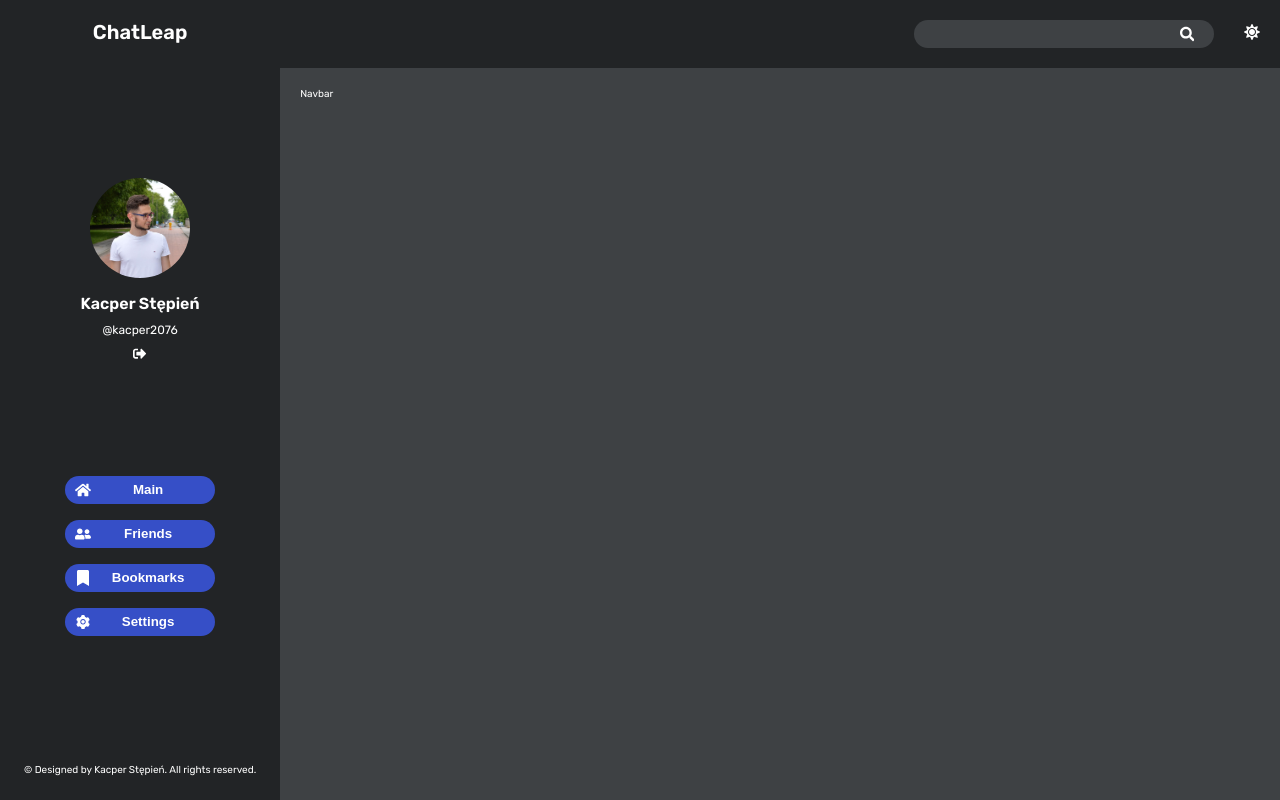
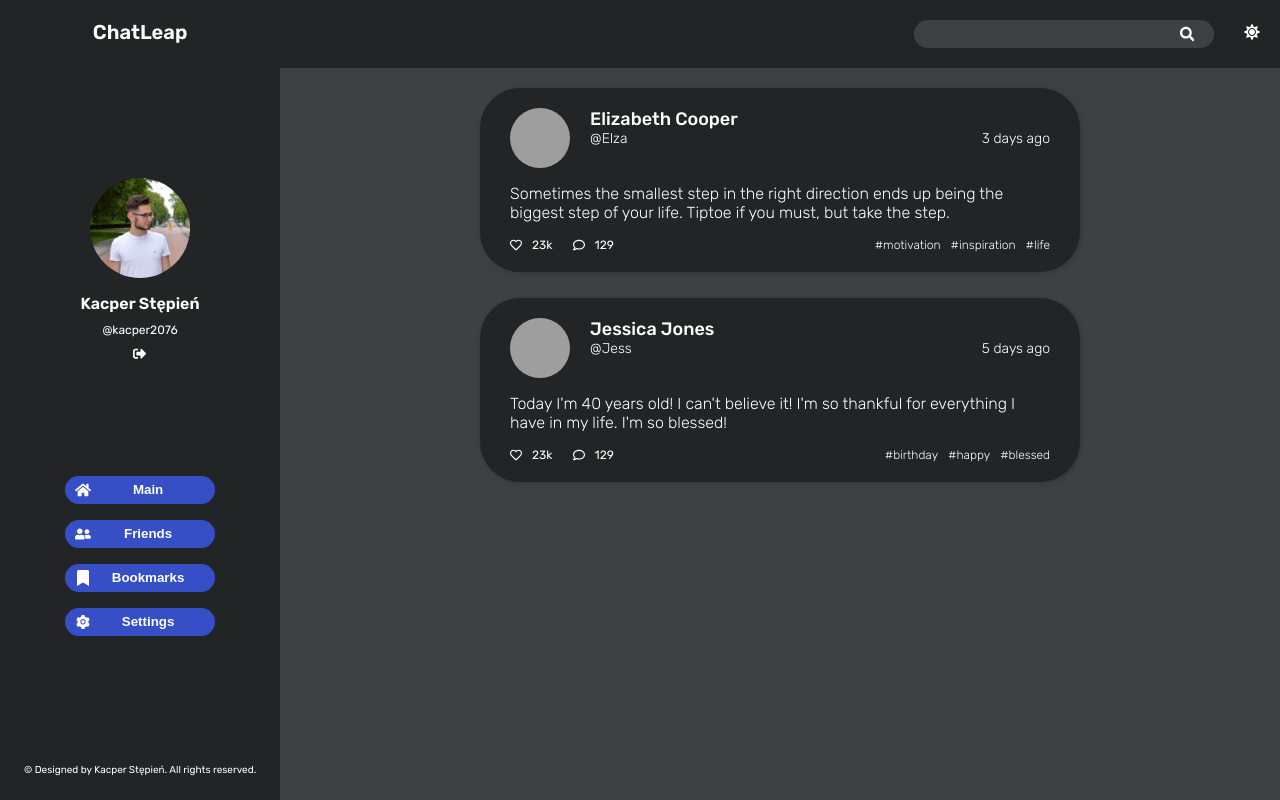
Before and after one commit to Kacper-Stepien/ChatLeap, a React (Create React App) app in the folder client/: page / in a window 1280 px wide. Built offline with nearby package versions, Linux system fonts and the light colour scheme; grey boxes are pictures that could not be loaded.

Commit message:
create Posts and Post components

```diff
--- /dev/null
+++ b/client/src/components/Post.module.scss
@@ -0,0 +1,129 @@
+@import ".././sass/variables.scss";
+
+.post {
+  max-width: 60rem;
+  width: 100%;
+  padding: 2rem 3rem;
+  border-radius: $border-radius;
+  background-color: $color-grey-dark-3;
+  box-shadow: 1px 1px 5px rgba(0, 0, 0, 0.2);
+}
+
+.postHeader {
+  width: 100%;
+  height: min-content;
+  margin-bottom: 1.6rem;
+  display: flex;
+  align-items: center;
+  justify-content: space-between;
+}
+
+.postUser {
+  display: flex;
+  align-items: flex-start;
+  gap: 2rem;
+}
+
+.postUsername {
+  font-size: 1.8rem;
+  font-weight: 500;
+}
+
+.postUserNick {
+  font-size: 1.4rem;
+  font-weight: 300;
+}
+
+.postUserImage {
+  width: 6rem;
+  height: 6rem;
+  margin-bottom: 0;
+  border-radius: 50%;
+}
+
+.postDate {
+  font-size: 1.4rem;
+  font-weight: 300;
+}
+
+.postContent {
+  width: 100%;
+  margin-bottom: 1.6rem;
+  font-size: 1.6rem;
+  font-weight: 100;
+}
+
+.postFooter {
+  width: 100%;
+  display: flex;
+  align-items: center;
+  justify-content: space-between;
+}
+
+.postFooterActions {
+  display: flex;
+  align-items: center;
+  gap: 2rem;
+}
+
+.postFooterHashtags {
+  display: flex;
+  align-items: center;
+  gap: 1rem;
+
+  p {
+    font-size: 1.2rem;
+    font-weight: 300;
+  }
+}
+
+.postFooterAction {
+  display: flex;
+  align-items: center;
+  justify-content: space-between;
+  gap: 1rem;
+  font-size: 1.2rem;
+}
+
+.darkIndigo {
+  &.post {
+    background-color: $color-grey-dark-3;
+    color: $color-white;
+  }
+}
+
+.lightIndigo {
+  &.post {
+    background-color: $color-white;
+    color: $color-grey-dark-3;
+  }
+
+  .postFooterAction,
+  .postFooterHashtags p {
+    color: $color-indigo-1;
+  }
+}
+
+.darkTeal {
+  &.post {
+    background-color: $color-grey-dark-3;
+    color: $color-white;
+  }
+
+  .postFooterAction,
+  .postFooterHashtags p {
+    color: $color-teal-1;
+  }
+}
+
+.lightTeal {
+  &.post {
+    background-color: $color-white;
+    color: $color-grey-dark-3;
+  }
+
+  .postFooterAction,
+  .postFooterHashtags p {
+    color: $color-teal-1;
+  }
+}
--- /dev/null
+++ b/client/src/components/Post.tsx
@@ -0,0 +1,54 @@
+import { useContext } from "react";
+import { ThemeContext } from "../context/ThemeContext";
+import { FaRegComment, FaRegHeart, FaHeart } from "react-icons/fa";
+
+import classes from "./Post.module.scss";
+
+const Post: React.FC<{
+  userName: string;
+  userNick: string;
+  postContent: string;
+  hastags: string[];
+  date: string;
+}> = ({ userName, userNick, postContent, hastags, date }) => {
+  const { mode, accent } = useContext(ThemeContext);
+  const theme = mode + accent;
+  const styleClasses = [classes[theme], classes.post];
+  return (
+    <div className={styleClasses.join(" ")}>
+      <div className={classes.postHeader}>
+        <div className={classes.postUser}>
+          <img
+            className={classes.postUserImage}
+            src="https://xsgames.co/randomusers/avatar.php?g=female"
+          />
+          <div className={classes.postUserData}>
+            <p className={classes.postUsername}>{userName}</p>
+            <p className={classes.postUserNick}>{userNick}</p>
+          </div>
+        </div>
+        <p className={classes.postDate}>{date}</p>
+      </div>
+      <div className={classes.postContent}>{postContent} </div>
+      <div className={classes.postFooter}>
+        <div className={classes.postFooterActions}>
+          <div className={classes.postFooterAction}>
+            <FaRegHeart />
+            <p>23k</p>
+          </div>
+          <div className={classes.postFooterAction}>
+            <FaRegComment />
+            <p>129</p>
+          </div>
+        </div>
+        <div className={classes.postFooterHashtags}>
+          {hastags.map((hashtag) => (
+            <p>{hashtag}</p>
+          ))}
+        </div>
+      </div>
+    </div>
+  );
+};
+
+export default Post;
--- a/client/src/components/Posts.module.scss
+++ b/client/src/components/Posts.module.scss
@@ -1,7 +1,13 @@
 @import ".././sass/variables.scss";
 .posts {
+  height: 40rem;
+  overflow-y: scroll;
   padding: 2rem;
   flex-grow: 1;
+  display: flex;
+  flex-direction: column;
+  align-items: center;
+  gap: 2.6rem;
 }
 
 .darkIndigo {
--- a/client/src/components/Posts.tsx
+++ b/client/src/components/Posts.tsx
@@ -1,12 +1,30 @@
 import React, { useContext } from "react";
 import { ThemeContext } from "../context/ThemeContext";
+import Post from "./Post";
 import classes from "./Posts.module.scss";
 
 const Posts: React.FC = () => {
   const { mode, accent } = useContext(ThemeContext);
   const theme = mode + accent;
   const styleClasses = [classes[theme], classes.posts];
-  return <div className={styleClasses.join(" ")}>Navbar</div>;
+  return (
+    <div className={styleClasses.join(" ")}>
+      <Post
+        userName="Elizabeth Cooper"
+        userNick="@Elza"
+        date="3 days ago"
+        postContent="Sometimes the smallest step in the right direction ends up being the biggest step of your life. Tiptoe if you must, but take the step."
+        hastags={["#motivation", "#inspiration", "#life"]}
+      />
+      <Post
+        userName="Jessica Jones"
+        userNick="@Jess"
+        date="5 days ago"
+        postContent="Today I'm 40 years old! I can't believe it! I'm so thankful for everything I have in my life. I'm so blessed!"
+        hastags={["#birthday", "#happy", "#blessed"]}
+      />
+    </div>
+  );
 };
 
 export default Posts;
```
